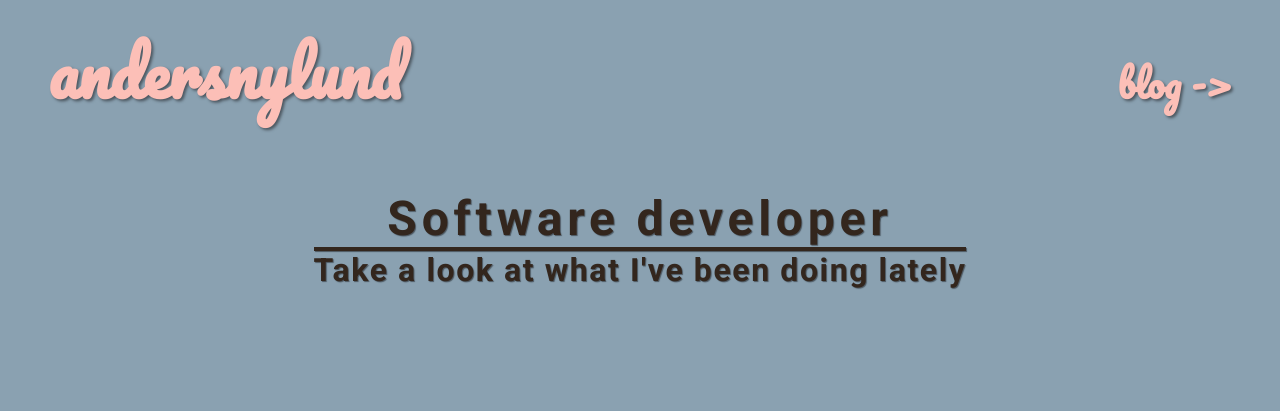
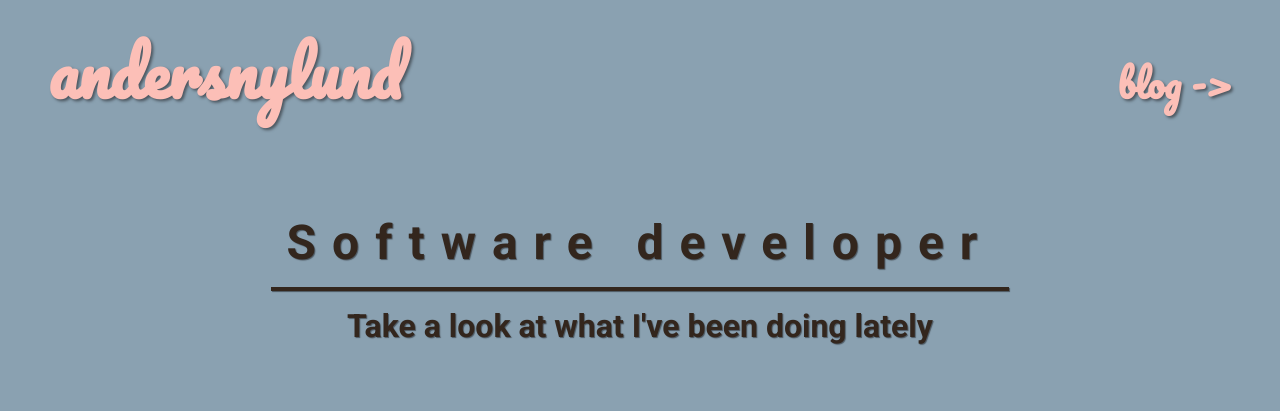
Before and after one commit to andersnylund/old-andersnylund, a Gatsby site: page / in a window 1280 px wide. Shown: the top 411 px of the page. Built offline with nearby package versions, Linux system fonts and the light colour scheme; Gatsby itself is replaced by a stand-in of ours.

Commit message:
Improve styling

```diff
--- a/src/components/Content.jsx
+++ b/src/components/Content.jsx
@@ -9,7 +9,6 @@ const Container = styled.div`
   max-width: ${props => props.theme.maxWidth};
   margin-left: auto;
   margin-right: auto;
-  padding: 0 2rem;
   justify-content: space-around;
   text-align: center;
 `;
--- a/src/components/Header.jsx
+++ b/src/components/Header.jsx
@@ -8,7 +8,7 @@ const Container = styled.div`
   flex-wrap: wrap;
   justify-content: space-between;
   align-items: baseline;
-  margin: 0 2rem 0rem;
+  margin: 0 2rem 2rem;
 `;
 
 const StyledH1 = styled.h1`
--- /dev/null
+++ b/src/components/Info.jsx
@@ -0,0 +1,38 @@
+import React from 'react';
+import styled from 'styled-components';
+
+import Roboto from '../fonts/Roboto';
+import Divider from './Divider';
+
+const MainText = styled.div`
+  font-size: 3rem;
+  letter-spacing: 1rem;
+  margin: 1rem;
+
+  @media (max-width: ${props => props.theme.mobile}) {
+    font-size: 1.5rem;
+  }
+`;
+
+const SecondaryText = styled.div`
+  font-size: 2rem;
+  margin: 1rem;
+
+  @media (max-width: ${props => props.theme.mobile}) {
+    font-size: 1rem;
+  }
+`;
+
+const Info = () => (
+  <div>
+    <MainText>
+      <Roboto>Software developer</Roboto>
+    </MainText>
+    <Divider />
+    <SecondaryText>
+      <Roboto>Take a look at what I&#39;ve been doing lately</Roboto>
+    </SecondaryText>
+  </div>
+);
+
+export default Info;
--- a/src/fonts/Roboto.jsx
+++ b/src/fonts/Roboto.jsx
@@ -5,11 +5,9 @@ import 'typeface-roboto';
 
 const Wrapper = styled.div`
   font-family: 'Roboto';
-  font-size: ${props => props.fontSize};
   color: ${props => props.theme.brown};
   font-weight: bold;
   text-shadow: 1px 1px 1px ${props => props.theme.grey};
-  letter-spacing: ${props => props.letterSpacing};
 `;
 
 const Roboto = ({ children, fontSize, letterSpacing }) => (
--- a/src/pages/index.jsx
+++ b/src/pages/index.jsx
@@ -13,8 +13,7 @@ import theme from '../styles/theme';
 import Page from '../components/Page';
 
 import GlobalStyle from '../styles/globalStyle';
-import Roboto from '../fonts/Roboto';
-import Divider from '../components/Divider';
+import Info from '../components/Info';
 
 const IndexPage = () => (
   <ThemeProvider theme={theme}>
@@ -25,15 +24,7 @@ const IndexPage = () => (
           <Header />
         </Pacifico>
         <Content>
-          <div>
-            <Roboto fontSize="3rem" letterSpacing="0.3rem">
-              Software developer
-            </Roboto>
-            <Divider />
-            <Roboto fontSize="2rem" letterSpacing="0.1rem">
-              Take a look at what I&#39;ve been doing lately
-            </Roboto>
-          </div>
+          <Info />
           <ItemContainer>
             <Image
               src={github}
```
